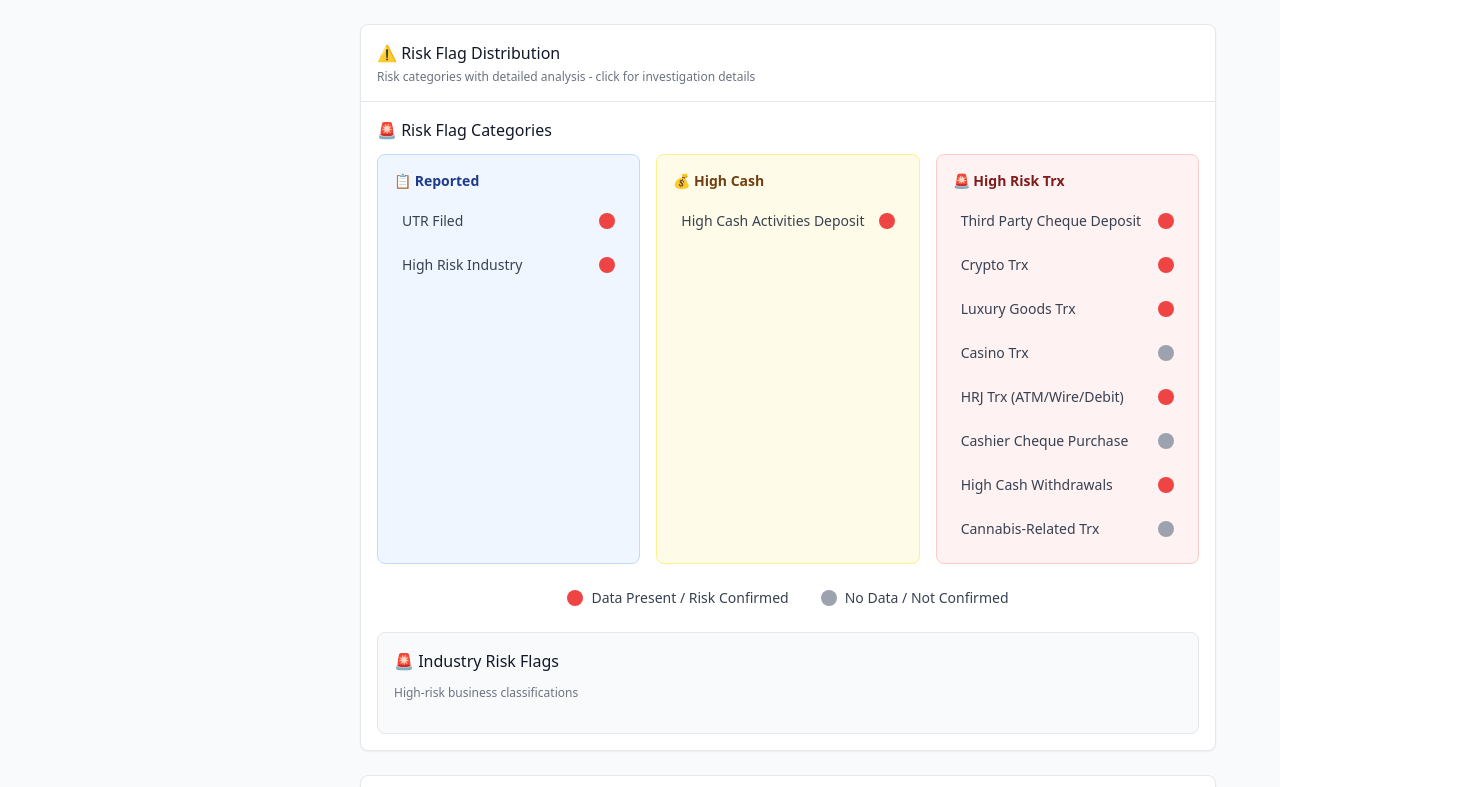
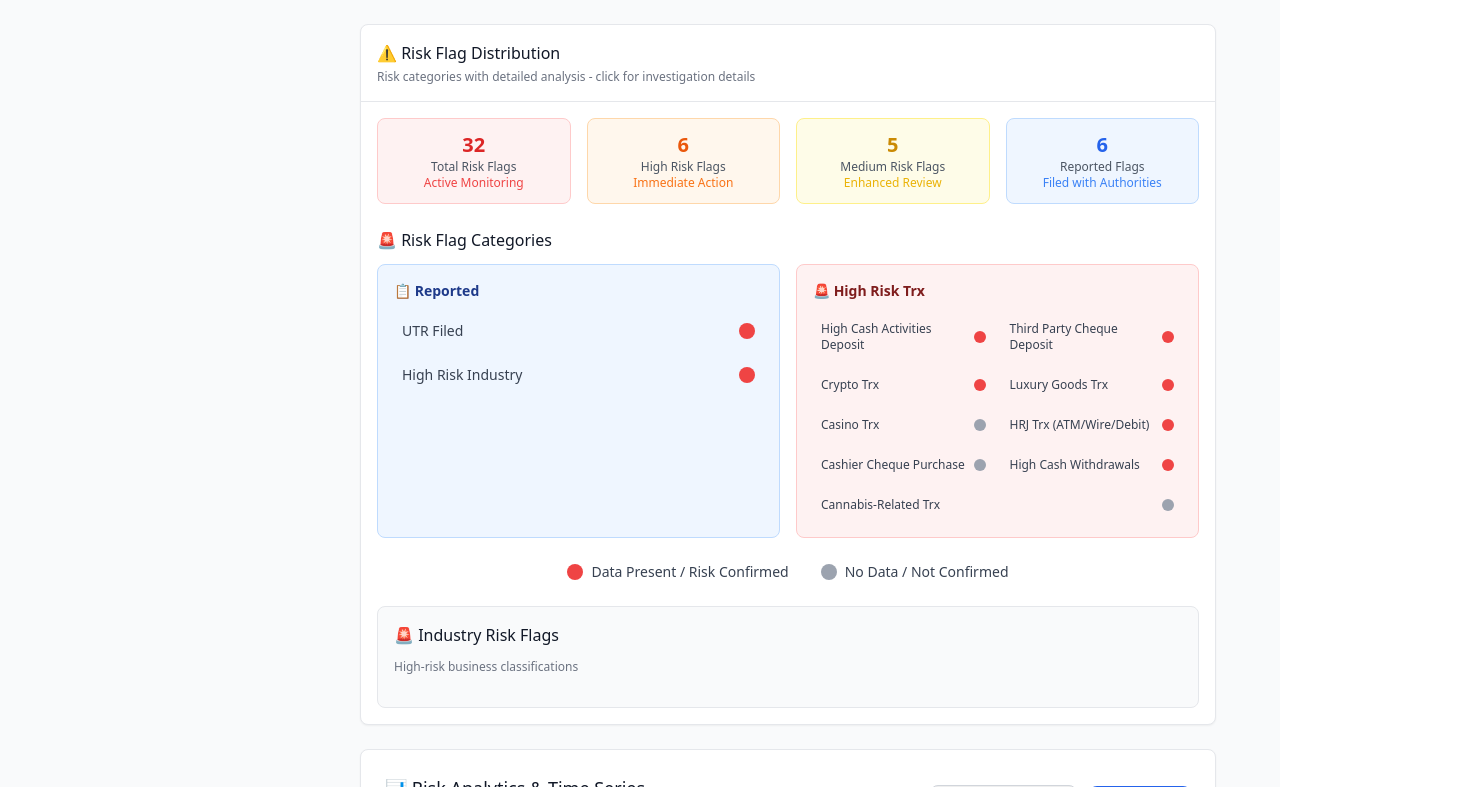
Before and after one commit to jjliujames/https---github.com-jjliujames-360_view, a Vue app: page /metro/1/market/1/region/1/rm/1/client/1 in a window 1280 px wide. Shown: the part 2653-3440 px from the top of the page, 1474 px wide, since content can reach past the window. Built offline with nearby package versions, Linux system fonts and the light colour scheme.

Commit message:
final build before minor changes

```diff
--- a/src/components/ClientDetailView.vue
+++ b/src/components/ClientDetailView.vue
@@ -923,14 +923,45 @@
                   <p class="text-xs text-gray-500 mt-1">Risk categories with detailed analysis - click for
                     investigation details</p>
                 </div>
-
               </div>
             </div>
             <div class="p-4">
+              <!-- Summary Section -->
+              <div class="mb-6 grid grid-cols-1 md:grid-cols-4 gap-4">
+                <div class="bg-red-50 rounded-lg p-3 border border-red-200">
+                  <div class="text-center">
+                    <div class="text-xl font-bold text-red-600">{{ totalRiskFlags }}</div>
+                    <div class="text-xs text-gray-600">Total Risk Flags</div>
+                    <div class="text-xs text-red-500 font-medium">Active Monitoring</div>
+                  </div>
+                </div>
+                <div class="bg-orange-50 rounded-lg p-3 border border-orange-200">
+                  <div class="text-center">
+                    <div class="text-xl font-bold text-orange-600">{{ highRiskFlags }}</div>
+                    <div class="text-xs text-gray-600">High Risk Flags</div>
+                    <div class="text-xs text-orange-500 font-medium">Immediate Action</div>
+                  </div>
+                </div>
+                <div class="bg-yellow-50 rounded-lg p-3 border border-yellow-200">
+                  <div class="text-center">
+                    <div class="text-xl font-bold text-yellow-600">{{ mediumRiskFlags }}</div>
+                    <div class="text-xs text-gray-600">Medium Risk Flags</div>
+                    <div class="text-xs text-yellow-500 font-medium">Enhanced Review</div>
+                  </div>
+                </div>
+                <div class="bg-blue-50 rounded-lg p-3 border border-blue-200">
+                  <div class="text-center">
+                    <div class="text-xl font-bold text-blue-600">{{ reportedFlags }}</div>
+                    <div class="text-xs text-gray-600">Reported Flags</div>
+                    <div class="text-xs text-blue-500 font-medium">Filed with Authorities</div>
+                  </div>
+                </div>
+              </div>
+
               <!-- Risk Flag Breakdown -->
               <div class="mb-6">
                 <h4 class="text-base font-medium text-gray-900 mb-3">🚨 Risk Flag Categories</h4>
-                <div class="grid grid-cols-1 md:grid-cols-2 lg:grid-cols-3 gap-4">
+                <div class="grid grid-cols-1 md:grid-cols-2 gap-4">
 
                   <!-- Reported -->
                   <div class="bg-blue-50 rounded-lg p-4 border border-blue-200">
@@ -951,70 +982,74 @@
                     </div>
                   </div>
 
-                  <!-- High Cash -->
-                  <div class="bg-yellow-50 rounded-lg p-4 border border-yellow-200">
-                    <h5 class="text-sm font-semibold text-yellow-900 mb-3 flex items-center">
-                      💰 High Cash
-                    </h5>
-                    <div class="space-y-2">
-                      <div class="flex items-center justify-between cursor-pointer hover:bg-yellow-100 p-2 rounded"
-                        @click="openRiskFlagModal({ category: 'High Cash Activities Deposit', type: 'high-cash', riskLevel: 'high', hasData: true })">
-                        <span class="text-sm text-gray-700">High Cash Activities Deposit</span>
-                        <div class="w-4 h-4 rounded-full bg-red-500"></div>
-                      </div>
-                    </div>
-                  </div>
-
                   <!-- High Risk Trx -->
                   <div class="bg-red-50 rounded-lg p-4 border border-red-200">
                     <h5 class="text-sm font-semibold text-red-900 mb-3 flex items-center">
                       🚨 High Risk Trx
                     </h5>
-                    <div class="space-y-2">
+                    <div class="grid grid-cols-1 gap-2">
+                      <!-- Row 1 -->
+                      <div class="grid grid-cols-2 gap-2">
+                        <div class="flex items-center justify-between cursor-pointer hover:bg-red-100 p-2 rounded"
+                          @click="openRiskFlagModal({ category: 'High Cash Activities Deposit', type: 'high-risk-trx', riskLevel: 'high', hasData: true })">
+                          <span class="text-xs text-gray-700">High Cash Activities Deposit</span>
+                          <div class="w-3 h-3 rounded-full bg-red-500"></div>
+                        </div>
                         <div class="flex items-center justify-between cursor-pointer hover:bg-red-100 p-2 rounded"
                           @click="openRiskFlagModal({ category: 'Third Party Cheque Deposit', type: 'high-risk-trx', riskLevel: 'medium', hasData: true })">
-                        <span class="text-sm text-gray-700">Third Party Cheque Deposit</span>
-                        <div class="w-4 h-4 rounded-full bg-red-500"></div>
-                      </div>
+                          <span class="text-xs text-gray-700">Third Party Cheque Deposit</span>
+                          <div class="w-3 h-3 rounded-full bg-red-500"></div>
+                        </div>
+                      </div>
+                      <!-- Row 2 -->
+                      <div class="grid grid-cols-2 gap-2">
                         <div class="flex items-center justify-between cursor-pointer hover:bg-red-100 p-2 rounded"
                           @click="openRiskFlagModal({ category: 'Crypto Trx', type: 'high-risk-trx', riskLevel: 'high', hasData: true })">
-                        <span class="text-sm text-gray-700">Crypto Trx</span>
-                        <div class="w-4 h-4 rounded-full bg-red-500"></div>
+                          <span class="text-xs text-gray-700">Crypto Trx</span>
+                          <div class="w-3 h-3 rounded-full bg-red-500"></div>
                         </div>
                         <div class="flex items-center justify-between cursor-pointer hover:bg-red-100 p-2 rounded"
                           @click="openRiskFlagModal({ category: 'Luxury Goods Trx', type: 'high-risk-trx', riskLevel: 'medium', hasData: true })">
-                        <span class="text-sm text-gray-700">Luxury Goods Trx</span>
-                        <div class="w-4 h-4 rounded-full bg-red-500"></div>
-                      </div>
+                          <span class="text-xs text-gray-700">Luxury Goods Trx</span>
+                          <div class="w-3 h-3 rounded-full bg-red-500"></div>
+                        </div>
+                      </div>
+                      <!-- Row 3 -->
+                      <div class="grid grid-cols-2 gap-2">
                         <div class="flex items-center justify-between cursor-pointer hover:bg-red-100 p-2 rounded"
                           @click="openRiskFlagModal({ category: 'Casino Trx', type: 'high-risk-trx', riskLevel: 'high', hasData: false })">
-                        <span class="text-sm text-gray-700">Casino Trx</span>
-                        <div class="w-4 h-4 rounded-full bg-gray-400"></div>
+                          <span class="text-xs text-gray-700">Casino Trx</span>
+                          <div class="w-3 h-3 rounded-full bg-gray-400"></div>
                         </div>
                         <div class="flex items-center justify-between cursor-pointer hover:bg-red-100 p-2 rounded"
                           @click="openRiskFlagModal({ category: 'HRJ Trx (ATM/Wire/Debit)', type: 'high-risk-trx', riskLevel: 'high', hasData: true })">
-                        <span class="text-sm text-gray-700">HRJ Trx (ATM/Wire/Debit)</span>
-                        <div class="w-4 h-4 rounded-full bg-red-500"></div>
-                      </div>
+                          <span class="text-xs text-gray-700">HRJ Trx (ATM/Wire/Debit)</span>
+                          <div class="w-3 h-3 rounded-full bg-red-500"></div>
+                        </div>
+                      </div>
+                      <!-- Row 4 -->
+                      <div class="grid grid-cols-2 gap-2">
                         <div class="flex items-center justify-between cursor-pointer hover:bg-red-100 p-2 rounded"
                           @click="openRiskFlagModal({ category: 'Cashier Cheque Purchase', type: 'high-risk-trx', riskLevel: 'medium', hasData: false })">
-                        <span class="text-sm text-gray-700">Cashier Cheque Purchase</span>
-                        <div class="w-4 h-4 rounded-full bg-gray-400"></div>
+                          <span class="text-xs text-gray-700">Cashier Cheque Purchase</span>
+                          <div class="w-3 h-3 rounded-full bg-gray-400"></div>
                         </div>
                         <div class="flex items-center justify-between cursor-pointer hover:bg-red-100 p-2 rounded"
                           @click="openRiskFlagModal({ category: 'High Cash Withdrawals', type: 'high-risk-trx', riskLevel: 'medium', hasData: true })">
-                        <span class="text-sm text-gray-700">High Cash Withdrawals</span>
-                        <div class="w-4 h-4 rounded-full bg-red-500"></div>
-                      </div>
+                          <span class="text-xs text-gray-700">High Cash Withdrawals</span>
+                          <div class="w-3 h-3 rounded-full bg-red-500"></div>
+                        </div>
+                      </div>
+                      <!-- Row 5 -->
+                      <div class="grid grid-cols-1 gap-2">
                         <div class="flex items-center justify-between cursor-pointer hover:bg-red-100 p-2 rounded"
                           @click="openRiskFlagModal({ category: 'Cannabis-Related Trx', type: 'high-risk-trx', riskLevel: 'high', hasData: false })">
-                        <span class="text-sm text-gray-700">Cannabis-Related Trx</span>
-                        <div class="w-4 h-4 rounded-full bg-gray-400"></div>
-                      </div>
-                    </div>
-                  </div>
-
-
+                          <span class="text-xs text-gray-700">Cannabis-Related Trx</span>
+                          <div class="w-3 h-3 rounded-full bg-gray-400"></div>
+                        </div>
+                      </div>
+                    </div>
+                  </div>
 
                 </div>
 
@@ -1160,12 +1195,12 @@
                             :style="{ left: utrEvent.position + '%', top: '-2px' }" @click="viewUTRDetails(utrEvent)">
                             <!-- Tooltip -->
                             <div
-                              class="absolute bottom-6 left-1/2 transform -translate-x-1/2 bg-gray-900 text-white text-xs rounded-lg px-3 py-2 opacity-0 group-hover:opacity-100 transition-opacity duration-200 pointer-events-none whitespace-nowrap z-10 shadow-lg">
+                              class="absolute bottom-6 left-1/2 transform -translate-x-1/2 bg-gray-900 text-white text-xs rounded-lg px-4 py-3 opacity-0 group-hover:opacity-100 transition-opacity duration-200 pointer-events-none z-10 shadow-lg w-96">
                               <div class="font-semibold">{{ utrEvent.date }}</div>
                               <div class="text-gray-300">{{ utrEvent.description }}</div>
                               <div class="text-yellow-300">Amount: {{ formatCurrency(utrEvent.amount) }}</div>
                               <div class="text-blue-300">Officer: {{ utrEvent.officer }}</div>
-                              <div class="mt-1 text-gray-400 max-w-xs">{{ utrEvent.notes }}</div>
+                              <div class="mt-1 text-gray-400 whitespace-normal">{{ utrEvent.notes }}</div>
                               <!-- Tooltip arrow -->
                               <div
                                 class="absolute top-full left-1/2 transform -translate-x-1/2 w-0 h-0 border-l-4 border-r-4 border-t-4 border-transparent border-t-gray-900">
@@ -2335,6 +2370,23 @@ const avgRiskPercentile = computed(() => {
   return Math.floor(Math.random() * 25) + 70 // 70-94th percentile
 })
 
+// Risk Flag Distribution Summary
+const totalRiskFlags = computed(() => {
+  return Math.floor(Math.random() * 15) + 18 // 18-32 total flags
+})
+
+const highRiskFlags = computed(() => {
+  return Math.floor(Math.random() * 8) + 6 // 6-13 high risk flags
+})
+
+const mediumRiskFlags = computed(() => {
+  return Math.floor(Math.random() * 6) + 4 // 4-9 medium risk flags
+})
+
+const reportedFlags = computed(() => {
+  return Math.floor(Math.random() * 4) + 3 // 3-6 reported flags
+})
+
 const selectedTypesTotalAmount = computed(() => {
   // Calculate total amount for selected transaction types
   return Math.floor(totalRiskTransactionAmount.value * (selectedRiskTxnTypes.value.length / riskTransactionTypes.length))
@@ -2569,7 +2621,6 @@ const complianceActionsData = computed(() => {
 
 const totalHighRiskTransactions = computed(() => 132)
 const riskTrend = computed(() => 15.3)
-const totalRiskFlags = computed(() => 22)
 const activeInvestigations = computed(() => 8)
 const currentRiskScore = computed(() => 74)
 const riskScoreChange = computed(() => 3)
```
Also changed, not shown: 5 other files (tests, documents, lock files or other folders). Lines whose indentation alone changed are shown as unchanged.
